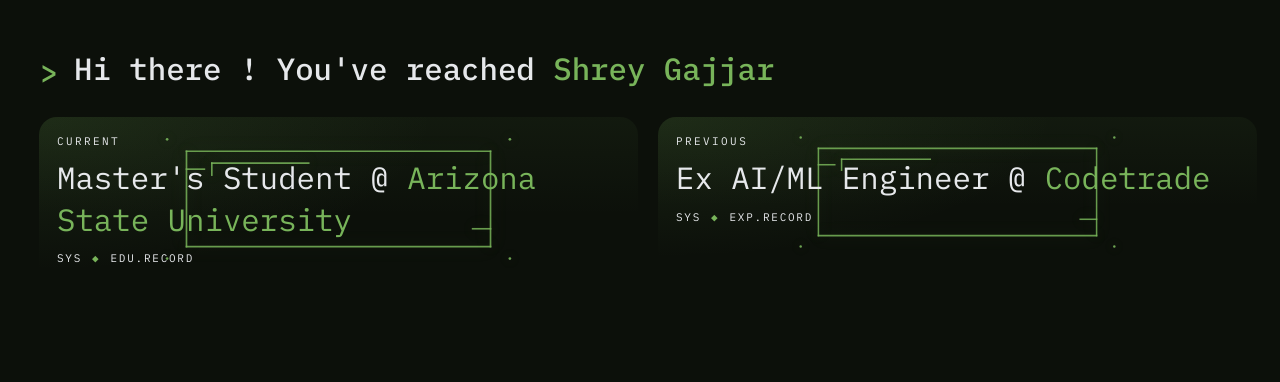
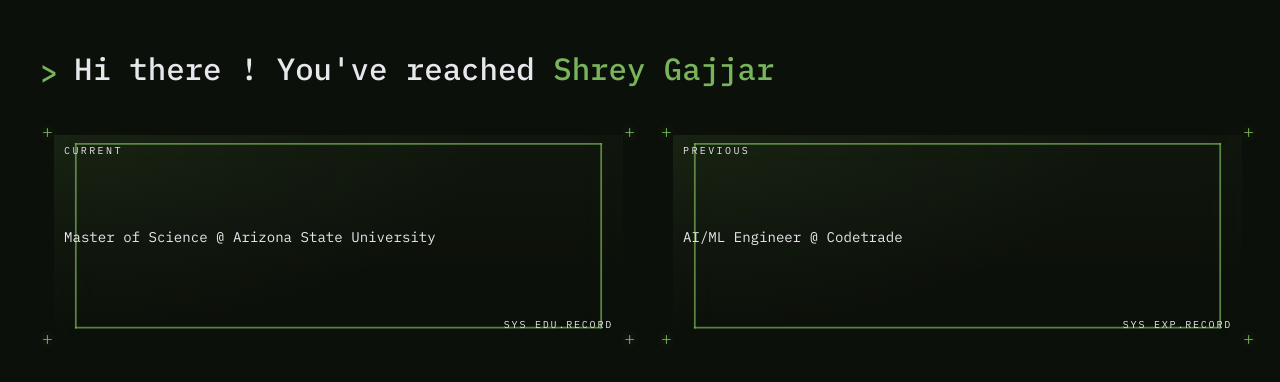
Before and after one commit to KEYS-A15/keys_portfolio, a Next.js app: page / in a window 1280 px wide. Shown: the top 382 px of the page. Built offline with nearby package versions, Linux system fonts and the light colour scheme.

Commit message:
feat: rebuild HudBoxesHUD component with detailed animation sequence
Update component to follow a 4-stage animation and adjust text display.

Co-authored-by: SHREY GAJJAR <78949462+KEYS-A15@users.noreply.github.com>

```diff
--- a/app/globals.css
+++ b/app/globals.css
@@ -117,157 +117,181 @@ body {
 ───────────────────────────────────────── */
 
 .hud2-wrap {
-  margin-top: 20px;
+  margin-top: 24px;
   display: grid;
   grid-template-columns: 1fr;
-  gap: 16px;
+  gap: 18px;
 }
 
 @media (min-width: 900px) {
   .hud2-wrap {
     grid-template-columns: 1fr 1fr;
-    gap: 18px;
+    gap: 22px;
     align-items: start;
   }
 }
 
+/* ── Individual box ─────────────────── */
 .hud2-box {
   position: relative;
-  border-radius: 18px;
-  min-height: 150px;
-  padding: 16px 18px 14px;
-  overflow: hidden;
+  min-height: 140px;
+  aspect-ratio: 2.6 / 1;
 }
 
-/* Slight offset / personality */
-.hud2-left {
-  transform: translateX(-1px);
-}
-.hud2-right {
-  transform: translateX(1px);
+/* ── Stage 1: single centered + ────── */
+.hud2-center-plus {
+  position: absolute;
+  inset: 0;
+  display: flex;
+  align-items: center;
+  justify-content: center;
+  z-index: 30;
+  pointer-events: none;
 }
 
-/* Hologram background fill */
+.hud2-plus-char {
+  font-size: 22px;
+  color: rgb(var(--accent));
+  text-shadow: 0 0 14px rgb(var(--accent) / 0.5);
+  font-weight: 300;
+  line-height: 1;
+}
+
+/* ── Stage 2: four corner + signs ──── */
+.hud2-corners {
+  position: absolute;
+  inset: 0;
+  z-index: 25;
+  pointer-events: none;
+}
+
+.hud2-corner {
+  position: absolute;
+  font-size: 18px;
+  font-weight: 300;
+  color: rgb(var(--accent));
+  text-shadow: 0 0 10px rgb(var(--accent) / 0.4);
+  line-height: 1;
+  transition: all 400ms cubic-bezier(0.25, 0.46, 0.45, 0.94);
+}
+
+/* All corners start at center, expand on data-expand="true" */
+.hud2-tl { top: 50%; left: 50%; transform: translate(-50%, -50%); }
+.hud2-tr { top: 50%; right: 50%; transform: translate(50%, -50%); }
+.hud2-bl { bottom: 50%; left: 50%; transform: translate(-50%, 50%); }
+.hud2-br { bottom: 50%; right: 50%; transform: translate(50%, 50%); }
+
+.hud2-tl[data-expand="true"] { top: 2px; left: 2px; transform: translate(0, 0); }
+.hud2-tr[data-expand="true"] { top: 2px; right: 2px; transform: translate(0, 0); }
+.hud2-bl[data-expand="true"] { bottom: 2px; left: 2px; transform: translate(0, 0); }
+.hud2-br[data-expand="true"] { bottom: 2px; right: 2px; transform: translate(0, 0); }
+
+/* ── Stage 3: frame lines (SVG) ───── */
+.hud2-frame-svg {
+  position: absolute;
+  inset: 0;
+  width: 100%;
+  height: 100%;
+  z-index: 20;
+  pointer-events: none;
+}
+
+.hud2-line {
+  stroke: rgb(var(--accent) / 0.7);
+  stroke-width: 1.2;
+  stroke-linecap: square;
+  fill: none;
+  stroke-dasharray: 500;
+  stroke-dashoffset: 500;
+  transition: stroke-dashoffset 500ms cubic-bezier(0.4, 0, 0.2, 1);
+  filter: drop-shadow(0 0 6px rgb(var(--accent) / 0.15));
+}
+
+.hud2-line-v {
+  stroke-dasharray: 200;
+  stroke-dashoffset: 200;
+}
+
+.hud2-line.drawn {
+  stroke-dashoffset: 0;
+}
+
+/* ── Hologram fill ─────────────────── */
 .hud2-fill {
   position: absolute;
-  inset: 0;
+  inset: 14px;
   background: radial-gradient(
-      120% 170% at 0% 0%,
-      rgb(var(--accent) / 0.12) 0%,
+      140% 180% at 0% 0%,
+      rgb(var(--accent) / 0.08) 0%,
       transparent 55%
     ),
     linear-gradient(
       to bottom,
-      rgb(var(--accent) / 0.06),
-      transparent 60%
+      rgb(var(--accent) / 0.04),
+      transparent 70%
     );
-  opacity: 0;
-  transition: opacity 420ms ease;
-}
-
-.hud2-fill.on {
-  opacity: 1;
-}
-
-/* SVG layer */
-.hud2-svg {
-  position: absolute;
-  inset: 0;
-  width: 100%;
-  height: 100%;
-  z-index: 10;
+  z-index: 15;
   pointer-events: none;
 }
 
-/* Stroke styling */
-.hud2-stroke {
-  stroke: rgb(var(--accent) / 0.85);
-  stroke-width: 2.25;
-  stroke-linecap: square;
-  fill: none;
-  filter: drop-shadow(0 0 10px rgb(var(--accent) / 0.18));
+/* ── Content layer ─────────────────── */
+.hud2-content {
+  position: absolute;
+  inset: 0;
+  z-index: 30;
+  display: flex;
+  flex-direction: column;
+  padding: 22px 24px 18px;
 }
 
-/* Tiny center dots in plus marks */
-.hud2-dot {
-  fill: rgb(var(--accent) / 0.9);
-  filter: drop-shadow(0 0 8px rgb(var(--accent) / 0.35));
-}
-
-/* Draw animation */
-.hud2-draw {
-  stroke-dasharray: 900;
-  stroke-dashoffset: 900;
-  transition: stroke-dashoffset 620ms cubic-bezier(0.4, 0, 0.2, 1);
-}
-
-/* Stagger classes used in your component: d0, d1, d2 */
-.hud2-lines.on .hud2-draw {
-  stroke-dashoffset: 0;
-}
-.hud2-plus {
-  opacity: 0;
-  transition: opacity 220ms ease;
-}
-.hud2-plus.on {
-  opacity: 1;
-}
-
-/* Extra stagger via transition-delay */
-.hud2-draw.d0 {
-  transition-delay: 0ms;
-}
-.hud2-draw.d1 {
-  transition-delay: 80ms;
-}
-.hud2-draw.d2 {
-  transition-delay: 150ms;
-}
-
-/* Content layer */
-.hud2-content {
-  position: relative;
-  z-index: 20;
-  opacity: 0;
-  transform: translateY(6px);
-  transition: opacity 320ms ease, transform 320ms ease;
-}
-
-.hud2-content.on {
-  opacity: 1;
-  transform: translateY(0);
-}
-
-/* Label + body */
+/* Label: top-left, small uppercase */
 .hud2-label {
-  font-size: 11px;
-  letter-spacing: 0.22em;
+  font-size: 10px;
+  letter-spacing: 0.24em;
   text-transform: uppercase;
   color: rgb(var(--muted));
   user-select: none;
-  margin-bottom: 8px;
+  flex-shrink: 0;
 }
 
+/* Main text: centered in the box */
 .hud2-body {
-  font-size: 14px;
-  line-height: 1.55;
+  flex: 1;
+  display: flex;
+  align-items: center;
+  font-size: clamp(0.82rem, 1.1vw, 0.95rem);
+  line-height: 1.5;
   color: rgb(var(--fg));
 }
 
-/* Footer strip */
-.hud2-strip {
-  margin-top: 10px;
-  display: flex;
-  gap: 10px;
-  align-items: center;
-  font-size: 11px;
-  letter-spacing: 0.16em;
+/* Subtext: bottom-right */
+.hud2-subtext {
+  font-size: 10px;
+  letter-spacing: 0.18em;
   text-transform: uppercase;
   color: rgb(var(--muted));
   user-select: none;
+  text-align: right;
+  flex-shrink: 0;
 }
 
-/* Accent helpers used in your highlights */
+/* ── Inline mini cursor ────────────── */
+@keyframes hudCursorBlink {
+  0%, 49% { opacity: 0.85; }
+  50%, 100% { opacity: 0; }
+}
+
+.hud2-cursor {
+  display: inline-block;
+  width: 0.7ch;
+  height: 1em;
+  margin-left: 0.2ch;
+  background: rgb(var(--accent));
+  vertical-align: -0.12em;
+  animation: hudCursorBlink 0.9s step-end infinite;
+}
+
+/* ── Accent helpers ────────────────── */
 .hud2-accent {
   color: rgb(var(--accent));
 }
--- a/app/page.tsx
+++ b/app/page.tsx
@@ -2,7 +2,6 @@
 
 import { useState } from "react";
 import { Typewriter } from "@/components/ui/typewriter";
-import { HudBoxes } from "@/components/ui/hud-boxes";
 import { HudBoxesHUD } from "@/components/ui/hud-boxes-hud";
 
 export default function Home() {
@@ -32,8 +31,8 @@ export default function Home() {
 
           {bootDone && (
             <HudBoxesHUD
-              leftText="Master's Student @ Arizona State University"
-              rightText="Ex AI/ML Engineer @ Codetrade"
+              leftText="Master of Science @ Arizona State University"
+              rightText="AI/ML Engineer @ Codetrade"
             />
           )}
         </div>
--- a/components/ui/hud-boxes-hud.tsx
+++ b/components/ui/hud-boxes-hud.tsx
@@ -1,125 +1,200 @@
 "use client";
 
-import { useEffect, useState } from "react";
-import { Typewriter } from "@/components/ui/typewriter";
+import { useEffect, useState, useCallback } from "react";
 
 type Props = {
   leftText: string;
   rightText: string;
 };
 
-export function HudBoxesHUD({
-  leftText = "Master's Student @ Arizona State University",
-  rightText = "Ex AI/ML Engineer @ Codetrade",
-}: Props) {
-  const [stage, setStage] = useState<0 | 1 | 2 | 3>(0);
+/**
+ * Animation stages (per box):
+ * 0 - nothing
+ * 1 - single centered + appears
+ * 2 - + splits into 4 corner plus signs
+ * 3 - frame lines draw between corner plus signs
+ * 4 - content appears: label typewritten, then main text, then subtext
+ */
+
+export function HudBoxesHUD({ leftText, rightText }: Props) {
+  const [stage, setStage] = useState(0);
 
   useEffect(() => {
-    const t1 = window.setTimeout(() => setStage(1), 120);  // + markers
-    const t2 = window.setTimeout(() => setStage(2), 260);  // frame draw
-    const t3 = window.setTimeout(() => setStage(3), 760);  // type text
-    return () => [t1, t2, t3].forEach(clearTimeout);
+    const timers = [
+      setTimeout(() => setStage(1), 100),   // single + appears
+      setTimeout(() => setStage(2), 500),   // splits to 4 corners
+      setTimeout(() => setStage(3), 900),   // frame draws
+      setTimeout(() => setStage(4), 1400),  // content typewriter starts
+    ];
+    return () => timers.forEach(clearTimeout);
   }, []);
 
   return (
     <div className="hud2-wrap">
       <HudFrame
-        side="left"
         stage={stage}
         label="CURRENT"
         text={leftText}
-        highlights={[
-          { value: "Arizona State University", className: "hud2-accent" },
-          { value: "Master's Student", className: "hud2-muted" },
-        ]}
+        subtext="SYS EDU.RECORD"
+        delay={0}
       />
       <HudFrame
-        side="right"
         stage={stage}
         label="PREVIOUS"
         text={rightText}
-        delay={90}
-        highlights={[
-          { value: "Codetrade", className: "hud2-accent" },
-          { value: "AI/ML Engineer", className: "hud2-muted" },
-        ]}
+        subtext="SYS EXP.RECORD"
+        delay={80}
       />
     </div>
   );
 }
 
+/* ── Inline typewriter hook ────────────────────────────── */
+function useTypewriter(text: string, start: boolean, speed = 32, onDone?: () => void) {
+  const [out, setOut] = useState("");
+  const [done, setDone] = useState(false);
+
+  useEffect(() => {
+    if (!start) return;
+    setOut("");
+    setDone(false);
+    let i = 0;
+    let cancelled = false;
+
+    const tick = () => {
+      if (cancelled) return;
+      i++;
+      setOut(text.slice(0, i));
+      if (i >= text.length) {
+        setDone(true);
+        onDone?.();
+        return;
+      }
+      setTimeout(tick, speed);
+    };
+
+    const id = setTimeout(tick, speed);
+    return () => {
+      cancelled = true;
+      clearTimeout(id);
+    };
+  }, [text, start, speed, onDone]);
+
+  return { out, done };
+}
+
+/* ── Single HUD Frame ─────────────────────────────────── */
 function HudFrame({
-  side,
   stage,
   label,
   text,
+  subtext,
   delay = 0,
-  highlights,
 }: {
-  side: "left" | "right";
   stage: number;
   label: string;
   text: string;
+  subtext: string;
   delay?: number;
-  highlights: { value: string; className: string }[];
 }) {
+  const [labelDone, setLabelDone] = useState(false);
+  const [textDone, setTextDone] = useState(false);
+
+  const onLabelDone = useCallback(() => setLabelDone(true), []);
+  const onTextDone = useCallback(() => setTextDone(true), []);
+
+  const labelTw = useTypewriter(label, stage >= 4, 45, onLabelDone);
+  const textTw = useTypewriter(text, labelDone, 24, onTextDone);
+  const subTw = useTypewriter(subtext, textDone, 30);
+
   return (
-    <div className={`hud2-box ${side === "left" ? "hud2-left" : "hud2-right"}`}>
-      {/* subtle hologram fill */}
-      <div className={`hud2-fill ${stage >= 2 ? "on" : ""}`} style={{ transitionDelay: `${delay}ms` }} />
+    <div className="hud2-box" style={{ animationDelay: `${delay}ms` }}>
+      {/* Stage 1: single centered + */}
+      <div
+        className="hud2-center-plus"
+        style={{
+          opacity: stage === 1 ? 1 : 0,
+          transition: "opacity 180ms ease",
+        }}
+      >
+        <span className="hud2-plus-char">+</span>
+      </div>
 
-      <svg className="hud2-svg" viewBox="0 0 520 220" fill="none" aria-hidden="true">
-        {/* corner plus markers */}
-        <g className={stage >= 1 ? "hud2-plus on" : "hud2-plus"}>
-          <PlusMark x={30} y={30} />
-          <PlusMark x={490} y={30} />
-          <PlusMark x={30} y={190} />
-          <PlusMark x={490} y={190} />
-        </g>
+      {/* Stage 2+: four corner plus signs */}
+      <div
+        className="hud2-corners"
+        style={{
+          opacity: stage >= 2 ? 1 : 0,
+          transition: `opacity 200ms ease ${delay}ms`,
+        }}
+      >
+        <span className="hud2-corner hud2-tl" data-expand={stage >= 2 ? "true" : "false"}>+</span>
+        <span className="hud2-corner hud2-tr" data-expand={stage >= 2 ? "true" : "false"}>+</span>
+        <span className="hud2-corner hud2-bl" data-expand={stage >= 2 ? "true" : "false"}>+</span>
+        <span className="hud2-corner hud2-br" data-expand={stage >= 2 ? "true" : "false"}>+</span>
+      </div>
 
-        {/* frame outline + ticks */}
-        <g className={stage >= 2 ? "hud2-lines on" : "hud2-lines"} style={{ transitionDelay: `${delay}ms` }}>
-          <path className="hud2-stroke hud2-draw d0" d="M56 46 H464" />
-          <path className="hud2-stroke hud2-draw d0" d="M56 174 H464" />
-          <path className="hud2-stroke hud2-draw d1" d="M56 46 V174" />
-          <path className="hud2-stroke hud2-draw d1" d="M464 46 V174" />
-
-          {/* small HUD ticks */}
-          <path className="hud2-stroke hud2-draw d2" d="M56 70 H80" />
-          <path className="hud2-stroke hud2-draw d2" d="M464 150 H440" />
-
-          {/* label bracket */}
-          <path className="hud2-stroke hud2-draw d2" d="M90 62 H220" />
-          <path className="hud2-stroke hud2-draw d2" d="M90 62 V78" />
-        </g>
+      {/* Stage 3+: frame lines */}
+      <svg
+        className="hud2-frame-svg"
+        viewBox="0 0 400 160"
+        preserveAspectRatio="none"
+        fill="none"
+        aria-hidden="true"
+      >
+        {/* top */}
+        <line x1="24" y1="16" x2="376" y2="16"
+          className={`hud2-line ${stage >= 3 ? "drawn" : ""}`}
+          style={{ transitionDelay: `${delay}ms` }} />
+        {/* bottom */}
+        <line x1="24" y1="144" x2="376" y2="144"
+          className={`hud2-line ${stage >= 3 ? "drawn" : ""}`}
+          style={{ transitionDelay: `${delay}ms` }} />
+        {/* left */}
+        <line x1="24" y1="16" x2="24" y2="144"
+          className={`hud2-line hud2-line-v ${stage >= 3 ? "drawn" : ""}`}
+          style={{ transitionDelay: `${delay + 80}ms` }} />
+        {/* right */}
+        <line x1="376" y1="16" x2="376" y2="144"
+          className={`hud2-line hud2-line-v ${stage >= 3 ? "drawn" : ""}`}
+          style={{ transitionDelay: `${delay + 80}ms` }} />
       </svg>
 
-      {/* label + content */}
-      <div className={`hud2-content ${stage >= 2 ? "on" : ""}`} style={{ transitionDelay: `${delay}ms` }}>
-        <div className="hud2-label">{label}</div>
+      {/* Stage 3+: subtle fill */}
+      <div
+        className="hud2-fill"
+        style={{
+          opacity: stage >= 3 ? 1 : 0,
+          transition: `opacity 400ms ease ${delay + 100}ms`,
+        }}
+      />
 
-        <div className="hud2-body">
-          {stage >= 3 ? (
-            <Typewriter lines={[text]} speedMs={22} highlights={highlights} />
-          ) : null}
+      {/* Stage 4: typewritten content */}
+      <div
+        className="hud2-content"
+        style={{
+          opacity: stage >= 4 ? 1 : 0,
+          transition: `opacity 200ms ease ${delay}ms`,
+        }}
+      >
+        {/* Label top-left */}
+        <div className="hud2-label">
+          {labelTw.out}
+          {!labelTw.done && stage >= 4 && <span className="hud2-cursor" />}
         </div>
 
-        <div className="hud2-strip">
-          <span>SYS</span>
-          <span className="hud2-accent">◆</span>
-          <span>{side === "left" ? "EDU.RECORD" : "EXP.RECORD"}</span>
+        {/* Main text centered */}
+        <div className="hud2-body">
+          {textTw.out}
+          {labelDone && !textTw.done && <span className="hud2-cursor" />}
+        </div>
+
+        {/* Subtext bottom-right */}
+        <div className="hud2-subtext">
+          {subTw.out}
+          {textDone && !subTw.done && <span className="hud2-cursor" />}
         </div>
       </div>
     </div>
   );
 }
-
-function PlusMark({ x, y }: { x: number; y: number }) {
-  return (
-    <g transform={`translate(${x} ${y})`}>
-      <path className="hud2-stroke hud2-draw d0" d="M-10 0 H10" />
-      <path className="hud2-stroke hud2-draw d0" d="M0 -10 V10" />
-      <circle className="hud2-dot" cx="0" cy="0" r="1.8" />
-    </g>
-  );
-}
```
Also changed, not shown: 1 other file (tests, documents, lock files or other folders).
